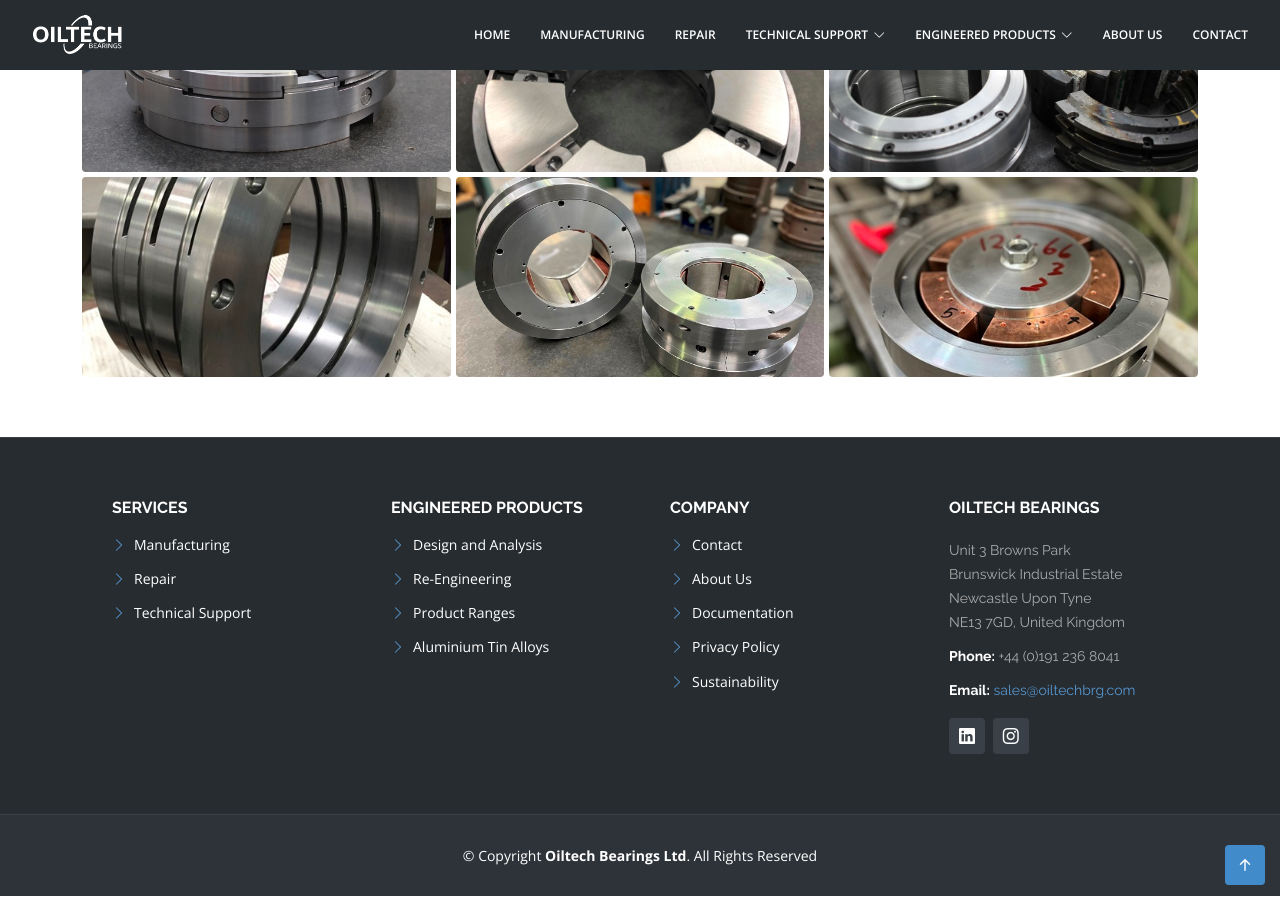
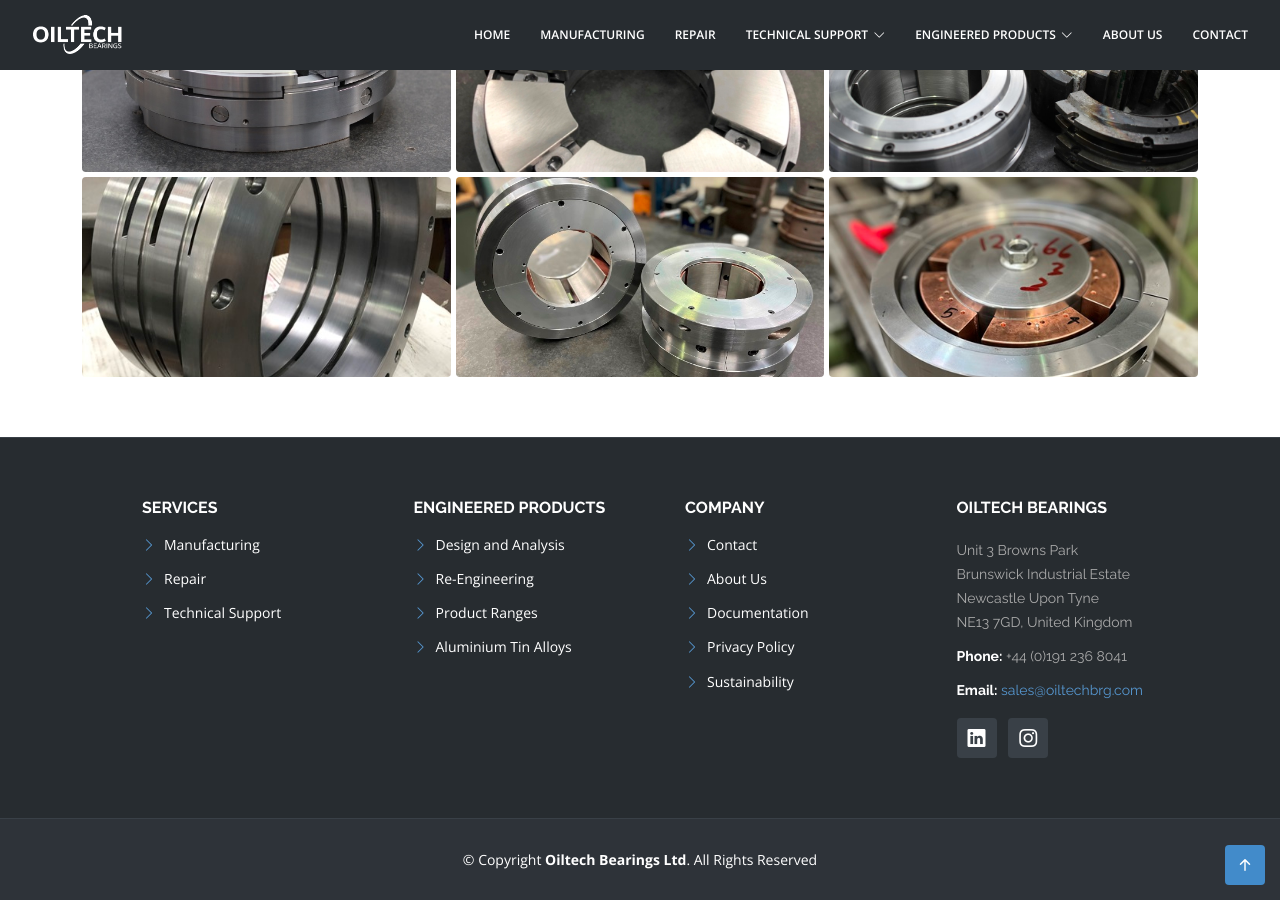
Before and after one commit to fractionerp/oiltechbrg.com, a Jekyll site: the page built from index.html, in a window 1280 px wide and 900 px high, scrolled down 3244 px. Built offline with Jekyll 4.4.1, drawn with Linux system fonts in a browser that asks for light colours; nearby versions of some CDN libraries; library files that are not in the unit come from our copies; comment, search, counter and statistics services are not loaded.

Commit message:
fix: mobile nav toggle, footer padding, and social icons

```diff
--- a/assets/css/style.css
+++ b/assets/css/style.css
@@ -198,13 +198,16 @@
   cursor: pointer;
   display: none;
   line-height: 0;
-  transition: 0.5s; }
+  transition: 0.5s;
+  background: none;
+  border: none;
+  padding: 10px; }
   .mobile-nav-toggle.bi-x {
     color: #fff; }
 
 @media (max-width: 991px) {
   .mobile-nav-toggle {
-    display: block; }
+    display: block !important; }
 
   .navbar ul {
     display: none; } }
@@ -1163,7 +1166,7 @@
       display: flex;
       flex-wrap: wrap;
       margin: 0 -15px;
-      padding-left: 30px; }
+      padding-left: 60px; }
     #footer .footer-top .footer-col {
       flex: 0 0 25%;
       max-width: 25%;
@@ -1200,18 +1203,21 @@
       #footer .footer-top .footer-info p strong {
         color: #fff; }
     #footer .footer-top .social-links a {
-      font-size: 16px;
-      display: inline-block;
+      font-size: 18px;
+      display: inline-flex;
+      align-items: center;
+      justify-content: center;
       background: #394047;
       color: #fff;
       line-height: 1;
-      padding: 10px 0;
-      margin-right: 4px;
+      margin-right: 8px;
       border-radius: 4px;
       text-align: center;
-      width: 36px;
-      height: 36px;
+      width: 40px;
+      height: 40px;
       transition: 0.3s; }
+      #footer .footer-top .social-links a i {
+        font-size: 18px; }
       #footer .footer-top .social-links a:hover {
         background: #428bca;
         color: #fff;
```
